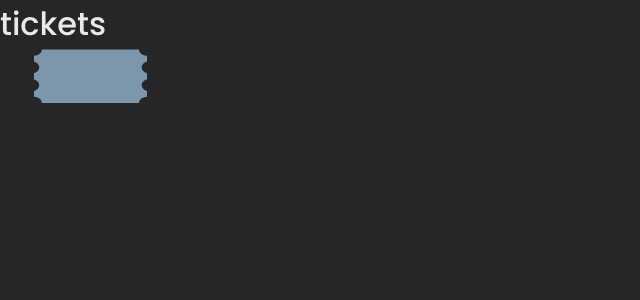
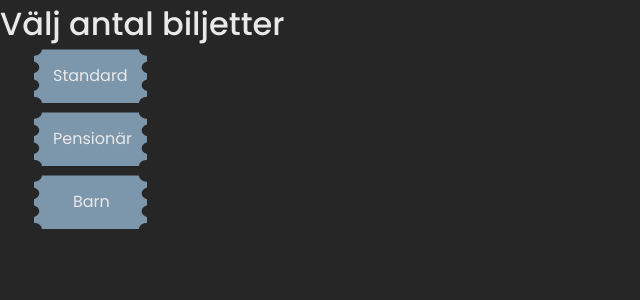
Before and after one commit to Marko350/filmvisarna, a React (Create React App) app: page /booking in a window 1280 px wide. Shown: the top 300 px of the page, without its empty margins (0-640 px from the left). Built offline with nearby package versions, Linux system fonts and the light colour scheme; no server answers; a web font is replaced by a local one.

Commit message:
Created tickets

```diff
--- /dev/null
+++ b/src/components/Tickets.jsx
@@ -0,0 +1,26 @@
+import { container } from "../css/Tickets.module.css";
+import Ticket from "../assets/ticket.png";
+import { tickets, barnTicket } from "../css/Tickets.module.css";
+
+const Tickets = () => {
+  return (
+    <div className={container}>
+      <h1>Välj antal biljetter</h1>
+      <div className={tickets}>
+        <p>Standard</p>
+        <img src={Ticket} alt="Ticket picture" />
+        <i class="fas fa-minus-circle"></i>
+      </div>
+      <div className={tickets}>
+        <p>Pensionär</p>
+        <img src={Ticket} alt="Ticket picture" />
+      </div>
+      <div className={barnTicket}>
+        <p>Barn</p>
+        <img src={Ticket} alt="Ticket picture" />
+      </div>
+    </div>
+  );
+};
+
+export default Tickets;
--- a/src/components/Tikets.jsx
+++ /dev/null
@@ -1,13 +0,0 @@
-import { container } from "../css/Tickets.module.css";
-import Ticket from "../assets/ticket.png";
-
-const Tickets = () => {
-  return (
-    <div className={container}>
-      <h1>tickets</h1>
-      <img src={Ticket} alt="Ticket picture" />
-    </div>
-  );
-};
-
-export default Tickets;
--- a/src/css/Tickets.module.css
+++ b/src/css/Tickets.module.css
@@ -1,3 +1,24 @@
 .container img {
   margin-left: 2rem;
 }
+
+.container p {
+  position: relative;
+}
+
+.tickets,
+.barnTicket {
+  position: relative;
+}
+
+.tickets p {
+  position: absolute;
+  left: 53px;
+  top: 15px;
+}
+
+.barnTicket p {
+  position: absolute;
+  left: 73px;
+  top: 15px;
+}
--- a/src/pages/Booking.jsx
+++ b/src/pages/Booking.jsx
@@ -1,4 +1,4 @@
-import Tickets from "../components/Tikets";
+import Tickets from "../components/Tickets";
 
 const Booking = () => {
   return (
```
